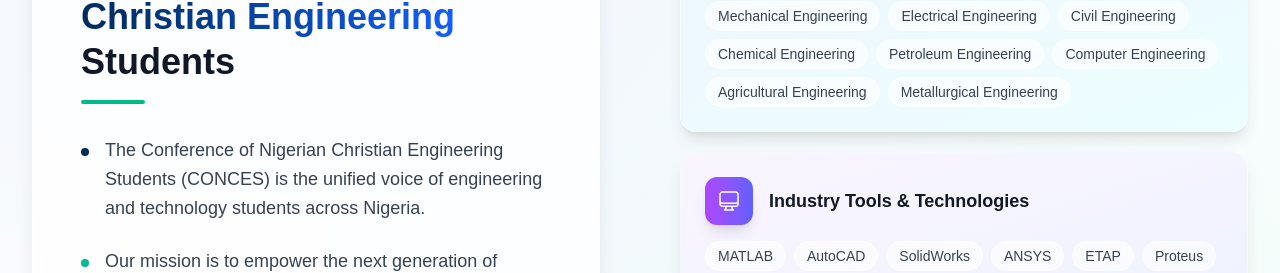
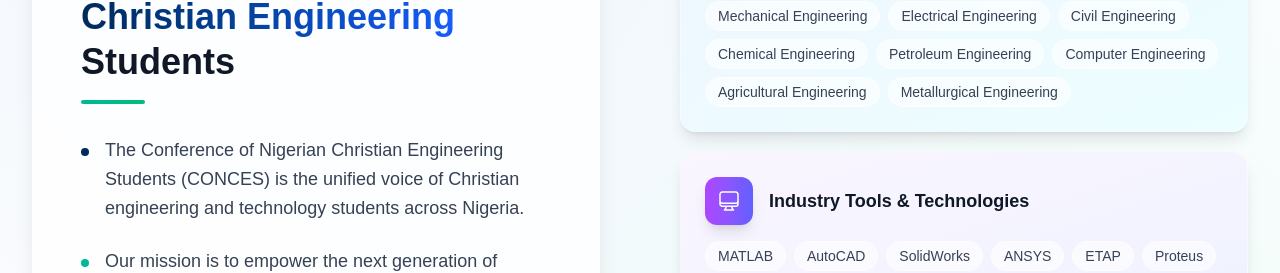
Before and after one commit to Linus-Daniel/conces_contest, a Next.js app: page / in a window 1280 px wide. Shown: the part 1394-1667 px from the top of the page. Built offline with nearby package versions, Linux system fonts and the light colour scheme; no server answers.

Commit message:
initial commit

```diff
--- a/src/components/About.tsx
+++ b/src/components/About.tsx
@@ -146,7 +146,7 @@ export default function AboutSection() {
                   <div className="flex-shrink-0 w-2 h-2 bg-conces-blue rounded-full mt-3"></div>
                   <p className="text-gray-700 text-lg leading-relaxed">
                     The Conference of Nigerian Christian Engineering Students
-                    (CONCES) is the unified voice of engineering and technology
+                    (CONCES) is the unified voice of Christian engineering and technology
                     students across Nigeria.
                   </p>
                 </div>
```
